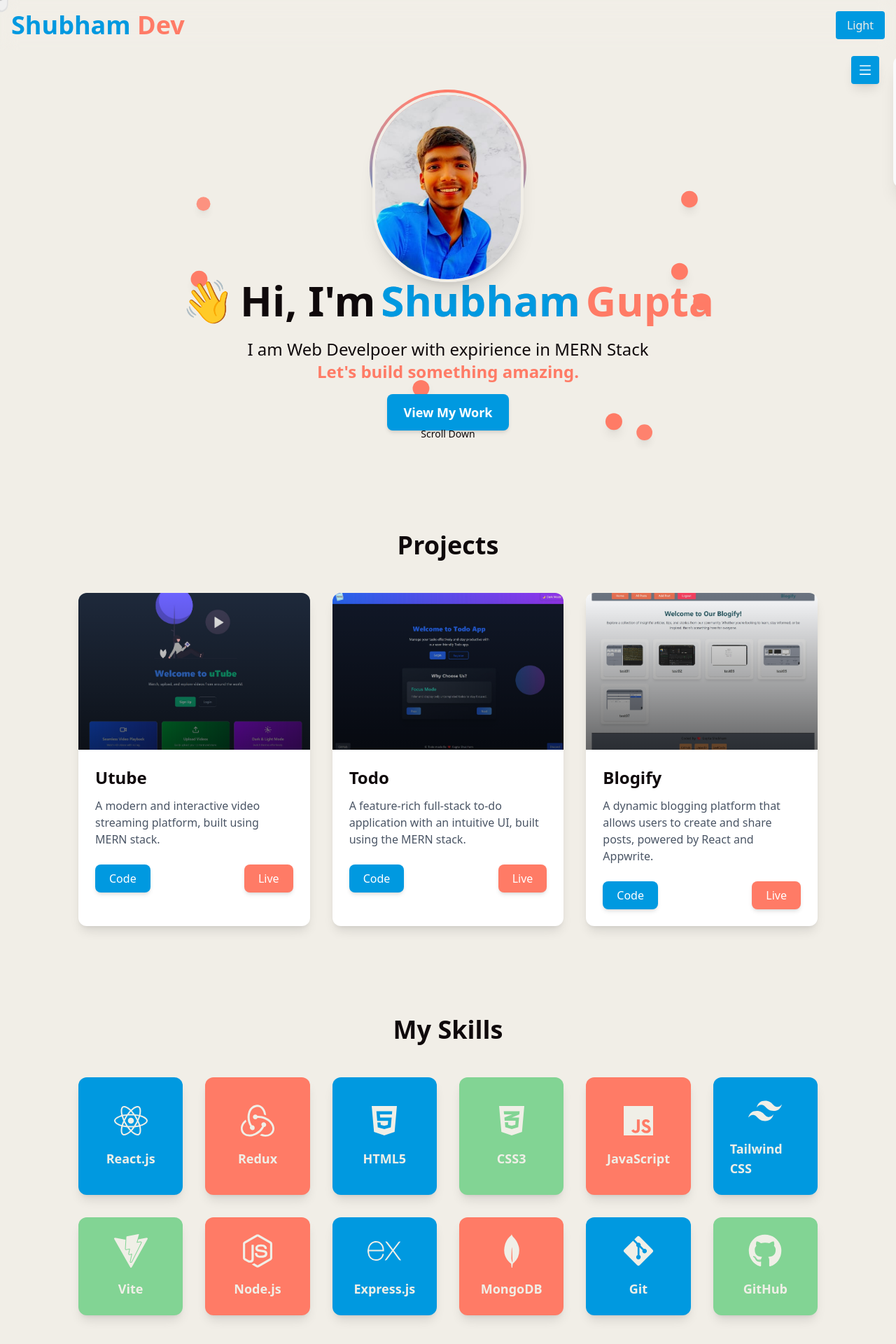
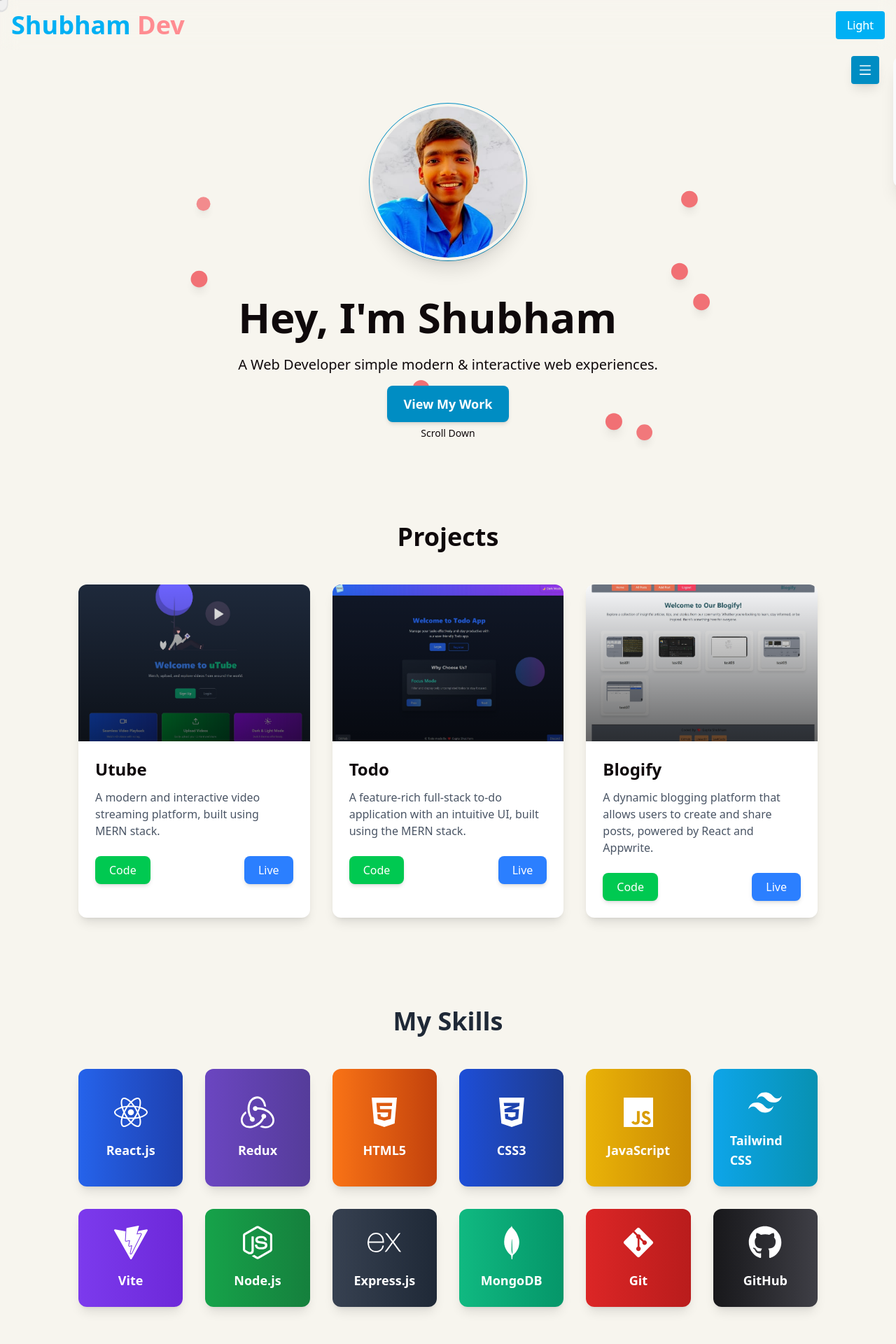
Before and after one commit to GuptaShubham-11/Me, a React (Vite) app: page / in a window 1280 px wide. Shown: the top 1920 px of the page at 70% size. Built offline with nearby package versions, Linux system fonts and the light colour scheme.

Commit message:
update ui

```diff
--- a/src/components/CustomCursor.jsx
+++ b/src/components/CustomCursor.jsx
@@ -3,13 +3,11 @@ import { useState, useEffect } from "react";
 const EmojiCursor = () => {
     const [position, setPosition] = useState({ x: 0, y: 0 });
     const [hovering, setHovering] = useState(false);
-    const [rotation, setRotation] = useState(0);
     const [emoji, setEmoji] = useState("🖱️");
 
     useEffect(() => {
         const moveCursor = (e) => {
             setPosition({ x: e.clientX, y: e.clientY });
-            setRotation(rotation + 10); // Rotate emoji slightly on move
         };
 
         const handleMouseEnter = (e) => {
@@ -38,7 +36,7 @@ const EmojiCursor = () => {
                 el.removeEventListener("mouseleave", handleMouseLeave);
             });
         };
-    }, [rotation]);
+    }, []);
 
     return (
         <div
@@ -46,7 +44,7 @@ const EmojiCursor = () => {
             style={{
                 left: `${position.x}px`,
                 top: `${position.y}px`,
-                transform: `translate(-50%, -50%) rotate(${rotation}deg)`,
+                transform: `translate(-50%, -50%)`,
                 transition: "transform 0.1s ease-out",
                 scale: hovering ? 1.5 : 1,
             }}
--- a/src/components/Header.jsx
+++ b/src/components/Header.jsx
@@ -8,8 +8,8 @@ export default function Header() {
                 backdrop-blur-md text-textDark-500 dark:text-textDark-500">
 
                 <h1 className="text-2xl md:text-3xl lg:text-4xl font-bold">
-                    <span className="text-primaryLight-500">Shubham</span>
-                    <span className="text-accentLight-500 dark:text-secondaryDark-500"> Dev</span>
+                    <span className="text-primaryLight-500 brightness-125">Shubham</span>
+                    <span className="text-accentLight-500 dark:text-secondaryDark-500 brightness-125"> Dev</span>
                 </h1>
 
                 <div className="space-x-2 sm:space-x-4">
--- a/src/components/Hero.jsx
+++ b/src/components/Hero.jsx
@@ -1,18 +1,132 @@
+// import { motion } from "framer-motion";
+// import profilePic from "../assets/ShubhamGupta.jpeg";
+// import { BackgroundAnimation } from ".";
+
+// export default function Hero() {
+//     return (
+//         <section id="home" className="relative w-full flex items-center justify-center px-6 md:px-16 pb-20 bg-backgroundLight-500 dark:bg-backgroundDark-500 overflow-hidden">
+//             <BackgroundAnimation />
+
+//             {/* Gradient Blob Background */}
+//             <motion.div
+//                 className="absolute inset-0"
+//                 animate={{ rotate: 360 }}
+//                 transition={{ duration: 40, repeat: Infinity, ease: "linear" }}
+//             />
+
+//             {/* Main Content */}
+//             <motion.div
+//                 initial={{ opacity: 0, y: 30 }}
+//                 animate={{ opacity: 1, y: 0 }}
+//                 transition={{ duration: 0.8 }}
+//                 className="relative z-10 text-center flex flex-col items-center"
+//             >
+//                 {/* Animated Profile Container */}
+//                 <motion.div
+//                     className="relative w-44 h-44 md:w-56 md:h-56 rounded-full p-1"
+//                     initial={{ scale: 0 }}
+//                     animate={{ scale: 1 }}
+//                     transition={{
+//                         duration: 0.8,
+//                         delay: 0.3,
+//                         type: "spring",
+//                         stiffness: 100
+//                     }}
+//                 >
+//                     {/* Rotating Gradient Border */}
+//                     <motion.div
+//                         className="absolute inset-0 rounded-full bg-gradient-to-r from-primaryLight-500 to-accentLight-500 dark:from-secondaryDark-500 dark:to-accentDark-500"
+//                         animate={{ rotate: 360 }}
+//                         transition={{
+//                             duration: 8,
+//                             repeat: Infinity,
+//                             ease: "linear"
+//                         }}
+//                     />
+
+//                     {/* Profile Image */}
+//                     <motion.div
+//                         className="relative rounded-full overflow-hidden border-4 border-backgroundLight-500 dark:border-backgroundDark-500 shadow-xl"
+//                     >
+//                         <motion.img
+//                             src={profilePic}
+//                             alt="Shubham Gupta"
+//                             className="w-full h-full object-cover"
+//                             initial={{ opacity: 0, scale: 0.8 }}
+//                             animate={{
+//                                 opacity: 1,
+//                                 scale: 1,
+//                                 transition: {
+//                                     duration: 1.2,
+//                                     delay: 0.5,
+//                                     ease: "backOut"
+//                                 }
+//                             }}
+//                             whileHover={{ scale: 1.05 }}
+//                         />
+//                     </motion.div>
+//                 </motion.div>
+
+//                 {/* Animated Title Section */}
+//                 <div className="mt-16 text-center md:text-left max-w-2xl">
+//                     <h1 className="text-4xl md:text-6xl font-bold text-primaryLight dark:text-primaryDark leading-tight">
+//                         Hey, I'm <span className="text-accentLight dark:text-accentDark">Shubham</span>
+//                     </h1>
+//                     <p className="text-lg md:text-xl text-secondaryLight dark:text-secondaryDark mt-4">
+//                         A Web Developer crafting modern & interactive web experiences.
+//                     </p>
+//                 </div>
+
+//                 {/* Simple Button */}
+//                 <motion.div
+//                     className="mt-8 flex justify-center sm:mt-6 md:mt-4"
+//                     initial={{ opacity: 0 }}
+//                     animate={{
+//                         opacity: 1,
+//                         transition: {
+//                             duration: 0.8,
+//                             delay: 0.9
+//                         }
+//                     }}
+//                 >
+//                     <motion.button
+//                         onClick={() => document.getElementById("project")?.scrollIntoView({ behavior: "smooth" })}
+//                         className="px-6 py-3 rounded-lg bg-primaryLight-500 text-white text-lg font-semibold shadow-md transition-all hover:bg-primaryLight-600 dark:bg-secondaryDark-500 dark:hover:bg-secondaryDark-600"
+//                         whileHover={{ scale: 1.05 }}
+//                         whileTap={{ scale: 0.95 }}
+//                     >
+//                         View My Work
+//                     </motion.button>
+//                 </motion.div>
+
+//                 {/* Animated Scroll Indicator */}
+//                 <motion.div
+//                     className="absolute top-110 left-1/2 -translate-x-1/2 flex flex-col items-center gap-2"
+//                     animate={{ y: [0, 20, 0] }}
+//                     transition={{
+//                         duration: 2,
+//                         repeat: Infinity,
+//                         ease: "easeInOut"
+//                     }}
+//                 >
+//                     <div className="w-px h-8 bg-gradient-to-b from-textLight to-transparent dark:from-textDark" />
+//                     <span className="text-sm text-textLight dark:text-textDark">
+//                         Scroll Down
+//                     </span>
+//                 </motion.div>
+//             </motion.div>
+//         </section>
+//     );
+// }
+
 import { motion } from "framer-motion";
 import profilePic from "../assets/ShubhamGupta.jpeg";
-import { BackgroundAnimation } from ".";
+import BackgroundAnimation from "./BackgroundAnimation.jsx";
 
 export default function Hero() {
     return (
         <section id="home" className="relative w-full flex items-center justify-center px-6 md:px-16 pb-20 bg-backgroundLight-500 dark:bg-backgroundDark-500 overflow-hidden">
             <BackgroundAnimation />
-
-            {/* Gradient Blob Background */}
-            <motion.div
-                className="absolute inset-0"
-                animate={{ rotate: 360 }}
-                transition={{ duration: 40, repeat: Infinity, ease: "linear" }}
-            />
 
             {/* Main Content */}
             <motion.div
@@ -22,116 +136,46 @@ export default function Hero() {
                 className="relative z-10 text-center flex flex-col items-center"
             >
                 {/* Animated Profile Container */}
-                <motion.div
-                    className="relative w-44 h-44 md:w-56 md:h-56 rounded-full p-1"
-                    initial={{ scale: 0 }}
-                    animate={{ scale: 1 }}
-                    transition={{
-                        duration: 0.8,
-                        delay: 0.3,
-                        type: "spring",
-                        stiffness: 100
-                    }}
-                >
-                    {/* Rotating Gradient Border */}
+                <div className="relative top-5 w-44 h-44 md:w-56 md:h-56">
+                    {/* Waving Circular Border */}
                     <motion.div
-                        className="absolute inset-0 rounded-full bg-gradient-to-r from-primaryLight-500 to-accentLight-500 dark:from-secondaryDark-500 dark:to-accentDark-500"
-                        animate={{ rotate: 360 }}
-                        transition={{
-                            duration: 8,
-                            repeat: Infinity,
-                            ease: "linear"
-                        }}
+                        className="absolute inset-0 w-full h-full rounded-full border-4 border-primaryLight-500 dark:border-secondaryDark-500 animate-[wave_2s_infinite]"
+                        animate={{ scale: [1, 1.1, 1] }}
+                        transition={{ duration: 2, repeat: Infinity, ease: "easeInOut" }}
                     />
 
                     {/* Profile Image */}
-                    <motion.div
-                        className="relative rounded-full overflow-hidden border-4 border-backgroundLight-500 dark:border-backgroundDark-500 shadow-xl"
-                    >
+                    <div className="relative w-full h-full rounded-full overflow-hidden border-4 border-backgroundLight-500 dark:border-backgroundDark-500 shadow-xl">
                         <motion.img
                             src={profilePic}
                             alt="Shubham Gupta"
-                            className="w-full h-full object-cover"
+                            className="w-full h-full object-cover rounded-full"
                             initial={{ opacity: 0, scale: 0.8 }}
-                            animate={{
-                                opacity: 1,
-                                scale: 1,
-                                transition: {
-                                    duration: 1.2,
-                                    delay: 0.5,
-                                    ease: "backOut"
-                                }
-                            }}
+                            animate={{ opacity: 1, scale: 1, transition: { duration: 1.2, delay: 0.5, ease: "backOut" } }}
                             whileHover={{ scale: 1.05 }}
                         />
-                    </motion.div>
-                </motion.div>
+                    </div>
+                </div>
 
                 {/* Animated Title Section */}
-                <div className="overflow-hidden">
-                    <motion.h1
-                        className="text-4xl sm:text-5xl lg:text-6xl font-extrabold mt-10 text-textLight dark:text-textDark leading-tight"
-                        initial={{ y: "100%" }}
-                        animate={{ y: 0 }}
-                        transition={{
-                            duration: 0.8,
-                            delay: 0.5,
-                            ease: "circOut"
-                        }}
-                    >
-                        <span
-                            role="img"
-                            aria-label="wave"
-                            className="inline-block mr-2 animate-wave"
-                        >
-                            👋
-                        </span>
-                        Hi, I'm
-                        <span className="text-primaryLight-500 mx-2 bg-clip-text bg-gradient-to-r from-primaryLight-500 to-accentLight-500">
-                            Shubham
-                        </span>
-                        <span className="text-accentLight-500 dark:text-secondaryDark-500">
-                            Gupta
-                        </span>
-                    </motion.h1>
+                <div className="mt-16 text-center md:text-left max-w-2xl">
+                    <h1 className="text-4xl md:text-6xl font-bold text-primaryLight dark:text-primaryDark leading-tight">
+                        Hey, I'm <span className="text-accentLight dark:text-accentDark">Shubham</span>
+                    </h1>
+                    <p className="text-lg md:text-xl text-secondaryLight dark:text-secondaryDark mt-4">
+                        A Web Developer simple modern & interactive web experiences.
+                    </p>
                 </div>
-
-                {/* Animated Text Section */}
-                <motion.div
-                    className="mt-4 max-w-2xl mx-auto overflow-hidden"
-                    initial={{ opacity: 0, x: -50 }}
-                    animate={{
-                        opacity: 1,
-                        x: 0,
-                        transition: {
-                            duration: 0.8,
-                            delay: 0.7
-                        }
-                    }}
-                >
-                    <p className="text-lg sm:text-xl lg:text-2xl">
-                        I am Web Develpoer with expirience in MERN Stack <br />
-                        <span className="text-accentLight-500 dark:text-secondaryDark-500 font-bold">
-                            Let's build something amazing.
-                        </span>
-                    </p>
-                </motion.div>
 
                 {/* Simple Button */}
                 <motion.div
                     className="mt-8 flex justify-center sm:mt-6 md:mt-4"
                     initial={{ opacity: 0 }}
-                    animate={{
-                        opacity: 1,
-                        transition: {
-                            duration: 0.8,
-                            delay: 0.9
-                        }
-                    }}
+                    animate={{ opacity: 1, transition: { duration: 0.8, delay: 0.9 } }}
                 >
                     <motion.button
                         onClick={() => document.getElementById("project")?.scrollIntoView({ behavior: "smooth" })}
-                        className="px-6 py-3 rounded-lg bg-primaryLight-500 text-white text-lg font-semibold shadow-md transition-all hover:bg-primaryLight-600 dark:bg-secondaryDark-500 dark:hover:bg-secondaryDark-600"
+                        className="px-6 py-3 rounded-lg bg-primaryLight-500 text-white text-lg font-semibold shadow-md transition-all hover:brightness-110"
                         whileHover={{ scale: 1.05 }}
                         whileTap={{ scale: 0.95 }}
                     >
@@ -142,17 +186,11 @@ export default function Hero() {
                 {/* Animated Scroll Indicator */}
                 <motion.div
                     className="absolute top-110 left-1/2 -translate-x-1/2 flex flex-col items-center gap-2"
-                    animate={{ y: [0, 20, 0] }}
-                    transition={{
-                        duration: 2,
-                        repeat: Infinity,
-                        ease: "easeInOut"
-                    }}
+                    animate={{ y: [0, 10, 0] }}
+                    transition={{ duration: 1.5, repeat: Infinity, ease: "easeInOut" }}
                 >
                     <div className="w-px h-8 bg-gradient-to-b from-textLight to-transparent dark:from-textDark" />
-                    <span className="text-sm text-textLight dark:text-textDark">
-                        Scroll Down
-                    </span>
+                    <span className="text-sm text-textLight dark:text-textDark">Scroll Down</span>
                 </motion.div>
             </motion.div>
         </section>
--- a/src/components/Projects.jsx
+++ b/src/components/Projects.jsx
@@ -35,7 +35,7 @@ const projects = [
 
 export default function Projects() {
     return (
-        <section id="project" className="py-16 px-6 md:px-16 bg-backgroundLight-500 dark:bg-backgroundDark-500">
+        <section id="project" className="py-16 px-6 md:px-16">
             <h2 className="text-4xl font-bold text-center mb-12 text-textLight dark:text-textDark">
                 Projects
             </h2>
@@ -71,7 +71,7 @@ export default function Projects() {
                                     href={project.github}
                                     target="_blank"
                                     rel="noopener noreferrer"
-                                    className="px-5 py-2 rounded-lg bg-primaryLight-500 text-white font-medium shadow-md hover:bg-primaryDark-500 transition-all"
+                                    className="px-5 py-2 rounded-lg bg-green-500 text-white font-medium shadow-md transition-all"
                                 >
                                     Code
                                 </a>
@@ -79,7 +79,7 @@ export default function Projects() {
                                     href={project.live}
                                     target="_blank"
                                     rel="noopener noreferrer"
-                                    className="px-5 py-2 rounded-lg bg-accentLight-500 dark:bg-secondaryDark-500 text-white font-medium shadow-md hover:bg-accentDark-500 transition-all"
+                                    className="px-5 py-2 rounded-lg bg-blue-500 text-white font-medium shadow-md transition-all"
                                 >
                                     Live
                                 </a>
--- a/src/components/Skills.jsx
+++ b/src/components/Skills.jsx
@@ -3,25 +3,26 @@ import { FaReact, FaNodeJs, FaGithub, FaGitAlt, FaHtml5, FaCss3Alt, FaJs } from
 import { SiMongodb, SiRedux, SiExpress, SiTailwindcss, SiVite } from "react-icons/si";
 
 const skills = [
-    { name: "React.js", icon: <FaReact />, color: "bg-primaryLight-500 dark:bg-primaryDark-500" },
-    { name: "Redux", icon: <SiRedux />, color: "bg-accentLight-500 dark:bg-accentDark-500" },
-    { name: "HTML5", icon: <FaHtml5 />, color: "bg-primaryLight-500 dark:bg-primaryDark-500" },
-    { name: "CSS3", icon: <FaCss3Alt />, color: "bg-secondaryDark-500 dark:bg-secondaryDark-500" },
-    { name: "JavaScript", icon: <FaJs />, color: "bg-accentLight-500 dark:bg-accentDark-500" },
-    { name: "Tailwind CSS", icon: <SiTailwindcss />, color: "bg-primaryLight-500 dark:bg-primaryDark-500" },
-    { name: "Vite", icon: <SiVite />, color: "bg-secondaryDark-500 dark:bg-secondaryDark-500" },
-    { name: "Node.js", icon: <FaNodeJs />, color: "bg-accentLight-500 dark:bg-accentDark-500" },
-    { name: "Express.js", icon: <SiExpress />, color: "bg-primaryLight-500 dark:bg-primaryDark-500" },
-    { name: "MongoDB", icon: <SiMongodb />, color: "bg-accentLight-500 dark:bg-accentDark-500" },
-    { name: "Git", icon: <FaGitAlt />, color: "bg-primaryLight-500 dark:bg-primaryDark-500" },
-    { name: "GitHub", icon: <FaGithub />, color: "bg-secondaryDark-500 dark:bg-secondaryDark-500" },
+    { name: "React.js", icon: <FaReact />, gradient: "from-[#2563eb] to-[#1e40af]" },         // Deep Blue → Darker Blue
+    { name: "Redux", icon: <SiRedux />, gradient: "from-[#6b46c1] to-[#553c9a]" },            // Rich Purple → Deep Purple
+    { name: "HTML5", icon: <FaHtml5 />, gradient: "from-[#f97316] to-[#c2410c]" },            // Vibrant Orange → Burnt Orange
+    { name: "CSS3", icon: <FaCss3Alt />, gradient: "from-[#1d4ed8] to-[#1e3a8a]" },           // Navy Blue → Royal Blue
+    { name: "JavaScript", icon: <FaJs />, gradient: "from-[#eab308] to-[#ca8a04]" },          // Golden Yellow → Amber
+    { name: "Tailwind CSS", icon: <SiTailwindcss />, gradient: "from-[#0ea5e9] to-[#0891b2]" },// Deep Cyan → Teal
+    { name: "Vite", icon: <SiVite />, gradient: "from-[#7c3aed] to-[#6d28d9]" },              // Electric Violet → Royal Purple
+    { name: "Node.js", icon: <FaNodeJs />, gradient: "from-[#16a34a] to-[#15803d]" },         // Forest Green → Deep Green
+    { name: "Express.js", icon: <SiExpress />, gradient: "from-[#374151] to-[#1f2937]" },    // Charcoal → Dark Slate
+    { name: "MongoDB", icon: <SiMongodb />, gradient: "from-[#10b981] to-[#059669]" },        // Emerald Green → Deep Emerald
+    { name: "Git", icon: <FaGitAlt />, gradient: "from-[#dc2626] to-[#b91c1c]" },             // Crimson → Dark Red
+    { name: "GitHub", icon: <FaGithub />, gradient: "from-[#18181b] to-[#3f3f46]" },          // Onyx → Dark Graphite
 ];
+
 
 export default function Skills() {
     return (
-        <section id="skill" className="py-16 px-4 sm:px-8 md:px-16 bg-backgroundLight-500 dark:bg-backgroundDark-500">
+        <section id="skill" className="py-16 px-4 sm:px-8 md:px-16">
             <motion.h2
-                className="text-3xl sm:text-4xl font-extrabold text-center mb-12 text-textLight-500 dark:text-textDark-500"
+                className="text-3xl sm:text-4xl font-extrabold text-center mb-12 text-[#1f2937] dark:text-[#e2e8f0]"
                 initial={{ opacity: 0, y: -50 }}
                 animate={{ opacity: 1, y: 0 }}
                 transition={{ duration: 1, ease: "easeInOut" }}
@@ -33,7 +34,7 @@ export default function Skills() {
                 {skills.map((skill, index) => (
                     <motion.div
                         key={index}
-                        className={`${skill.color} p-4 sm:p-6 rounded-xl shadow-md sm:shadow-lg text-textDark-500 flex flex-col items-center justify-center transition-transform duration-200 hover:scale-105 sm:hover:scale-110 sm:hover:rotate-5 hover:bg-opacity-90`}
+                        className={`p-4 sm:p-6 rounded-xl shadow-md sm:shadow-lg text-white flex flex-col items-center justify-center transition-transform duration-200 hover:scale-105 sm:hover:scale-110 sm:hover:rotate-3 hover:bg-opacity-90 bg-gradient-to-r ${skill.gradient}`}
                         initial={{ opacity: 0, y: 50, scale: 0.9 }}
                         animate={{ opacity: 1, y: 0, scale: 1 }}
                         transition={{ duration: 1, delay: index * 0.1, ease: "easeInOut" }}
--- a/src/components/ThemeToggle.jsx
+++ b/src/components/ThemeToggle.jsx
@@ -21,7 +21,7 @@ const ThemeToggle = () => {
             onClick={handleToggle}
             className={`p-2 px-4 rounded outline-none cursor-pointer
         bg-primaryLight-500 text-textDark-500
-        dark:bg-primaryDark-500 dark:text-textDark-500`}
+        dark:bg-primaryDark-500 dark:text-textDark-500 brightness-125`}
         >
             {theme === "dark" ? "Dark" : " Light"}
         </button>
--- a/src/components/WhyMe.jsx
+++ b/src/components/WhyMe.jsx
@@ -21,7 +21,7 @@ const benefits = [
         title: "Modern UI/UX",
         description: "Elegant and user-friendly interfaces tailored to create a great user experience.",
         icon: <FaPalette className="text-4xl text-white" />,
-        gradient: "from-teal-400 to-cyan-400"
+        gradient: "from-teal-400 to-teal-700"
     },
     {
         id: 4,
--- a/src/index.css
+++ b/src/index.css
@@ -4,26 +4,30 @@
 
 /* Define Light Theme Colors using custom properties */
 @theme {
-  --color-primaryLight-500: oklch(0.65 0.15 240);
-  /* Yinmn Blue */
-  --color-accentLight-500: oklch(0.75 0.18 30);
-  /* Soft Coral */
-  --color-backgroundLight-500: oklch(0.95 0.01 90);
-  /* Platinum */
+  --color-primaryLight-500: oklch(0.60 0.14 230);
+  /* Soft Blue */
+  --color-accentLight-500: oklch(0.70 0.16 20);
+  /* Warm Peach */
+  --color-secondaryLight-500: oklch(0.80 0.10 140);
+  /* Muted Teal */
+  --color-backgroundLight-500: oklch(0.97 0.01 95);
+  /* Slightly Brighter Off-White */
   --color-textLight-500: oklch(0.15 0.01 0);
-  /* Dark Gray */
+  /* Darker Charcoal for Contrast */
 
-  --color-primaryDark-500: oklch(0.55 0.10 250);
-  /* Silver Lake Blue */
-  --color-secondaryDark-500: oklch(0.80 0.12 150);
-  /* Mint Green */
-  --color-accentDark-500: oklch(0.85 0.20 80);
-  /* Golden Yellow */
-  --color-backgroundDark-500: oklch(0.10 0.02 240);
-  /* Oxford Blue */
-  --color-textDark-500: oklch(0.95 0.01 100);
-  /* Off-White */
+  --color-primaryDark-500: oklch(0.50 0.12 235);
+  /* Muted Indigo Blue */
+  --color-secondaryDark-500: oklch(0.75 0.12 160);
+  /* Muted Cyan */
+  --color-accentDark-500: oklch(0.82 0.15 60);
+  /* Slightly Brighter Soft Gold */
+  --color-backgroundDark-500: oklch(0.10 0.02 230);
+  /* Deeper Navy Blue */
+  --color-textDark-500: oklch(0.92 0.02 100);
+  /* Brighter Warm Off-White */
 }
+
+
 
 html.light,
 body.light {
```
Also changed, not shown: src/components/Contact.jsx (+31 -21 lines), src/components/Sidebar.jsx (+2 -15 lines).
